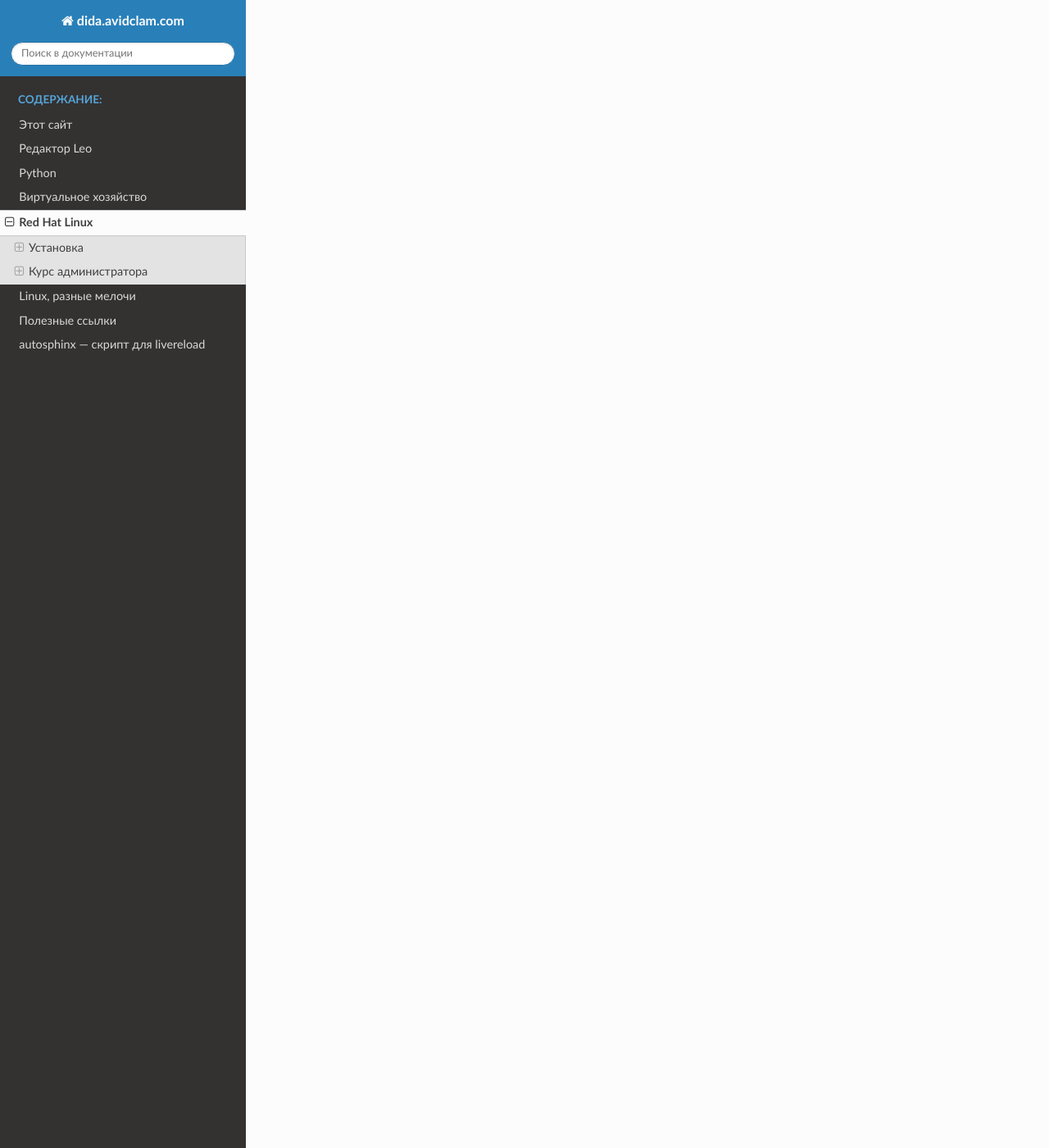
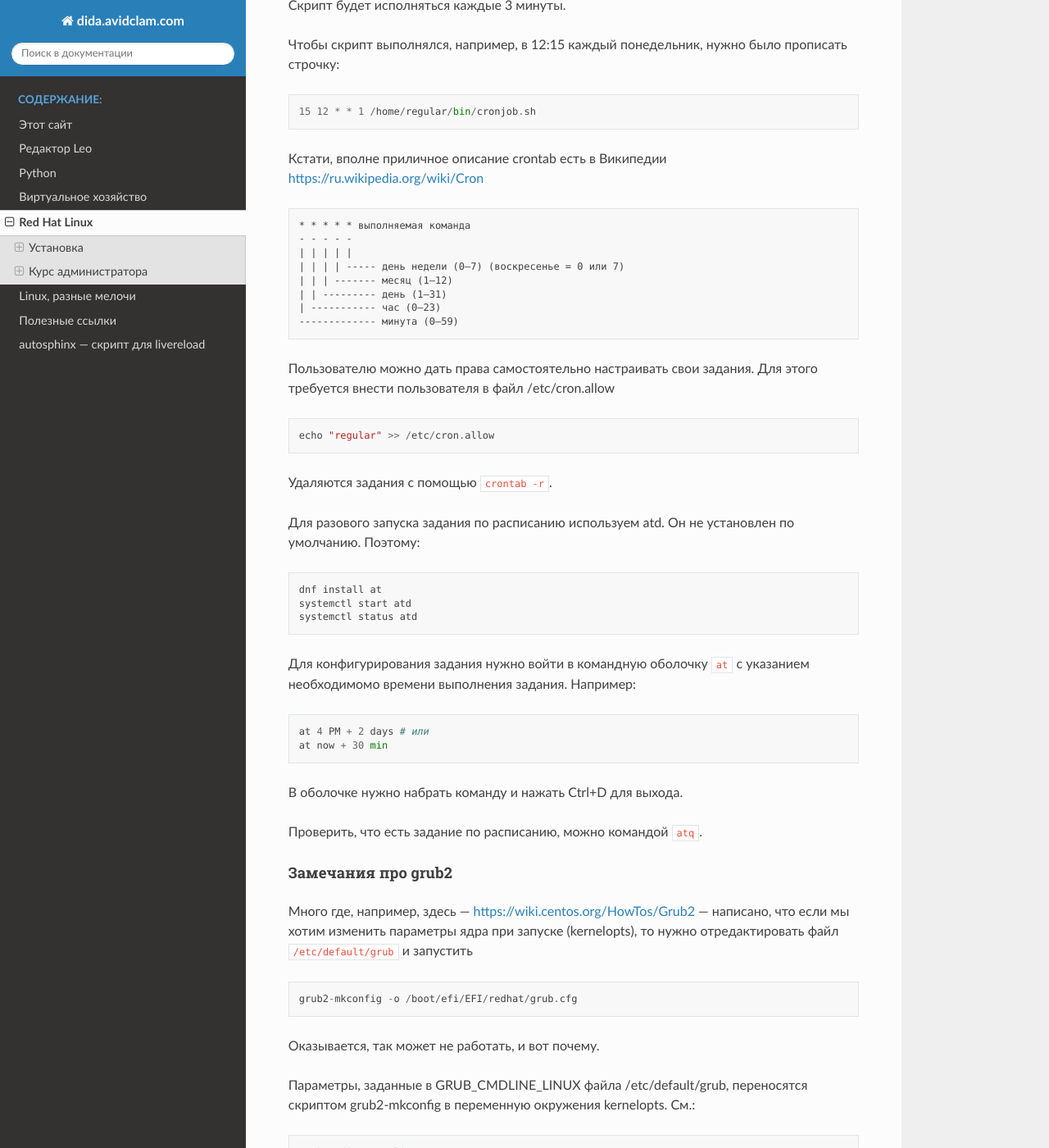
Before and after one commit to avidclam/dida, a Sphinx documentation site: the page built from docs/redhat.rst, in a window 1280 px wide and 1400 px high, scrolled down 8498 px. Shown: the whole window at 82% size. Built offline with Sphinx 7.4.7 and the Read the Docs theme 2.0.0, drawn with Linux system fonts in a browser that asks for light colours; some of the changed text lies outside the part shown.

Commit message:
RHCSA course: Section 4 completed

```diff
--- a/docs/redhat.rst
+++ b/docs/redhat.rst
@@ -49,6 +49,11 @@ Failed to set MokListRT
     lsblk
     swapoff /dev/vda3
     free -h
+
+Можно отключить еще и на уровне ядра::
+
+    echo "vm.swappiness=0" >> /etc/sysctl.conf
+    reboot
 
 Остальное стандартно: часовой пояс Московский, сеть настраивается, пользователь не создается,
 после каждого большого этапа делается shapshot виртуального диска.
@@ -274,12 +280,23 @@ Notes:
 
     /etc/sysconfig/network-scripts
 
-Замечания про репозитории
-^^^^^^^^^^^^^^^^^^^^^^^^^^^^^^^^^^^^^^^^^^^^^^^^
+Замечания про модули и репозитории
+^^^^^^^^^^^^^^^^^^^^^^^^^^^^^^^^^^^^^^^^^^^^^^^^^^^^^^^^^^^^^^^^
 
 Некоторые полезные сведения о репозиториях, пакетах и управлении ими.
 
-* Вместо yum -\> dnf.
+* Вместо yum -\> dnf
+* Модульная структура пакетов
+
+Модули и стримы можно просмотреть и установить независимо.
+
+::
+
+    dnf module list
+    dnf module info python36
+    dnf module info --profile python36:3.6
+    dnf install @python36
+
 * Как уже говорилось, в RHEL8 два репозитория --- BaseOS и AppStream.
 * Их можно найти, например, на ISO-диске RHEL8 в директориях с соответствующими именами и скопировать локально.
 
@@ -305,8 +322,8 @@ Notes:
     dnf repolist
     dnf groups list
 
-Запускать по cron от имени пользователя
-^^^^^^^^^^^^^^^^^^^^^^^^^^^^^^^^^^^^^^^^^^^^^^^^^^^^^^^^^^^^^^^^^^^^^
+Запускать задания по расписанию
+^^^^^^^^^^^^^^^^^^^^^^^^^^^^^^^^^^^^^^^^^^^^^^^^^^^^^^^^^^^
 
 Создадим пользователя::
 
@@ -316,7 +333,7 @@ Notes:
 
 Рекомендация по выбору ID для RHEL8: *The recommended practice is to assign IDs starting at 5,000*, так что UID=5010 вполне соответствует.
 
-Создадим скрипт::
+Создадим скрипт, например, такой::
 
     su - regular
     mkdir bin
@@ -335,3 +352,82 @@ Notes:
     */3 * * * * /home/regular/bin/cronjob.sh
 
 Скрипт будет исполняться каждые 3 минуты.
+
+Чтобы скрипт выполнялся, например, в 12:15 каждый понедельник, нужно было прописать строчку::
+
+    15 12 * * 1 /home/regular/bin/cronjob.sh
+
+Кстати, вполне приличное описание crontab есть в Википедии https://ru.wikipedia.org/wiki/Cron
+
+::
+
+    * * * * * выполняемая команда
+    - - - - -
+    | | | | |
+    | | | | ----- день недели (0—7) (воскресенье = 0 или 7)
+    | | | ------- месяц (1—12)
+    | | --------- день (1—31)
+    | ----------- час (0—23)
+    ------------- минута (0—59)
+
+Пользователю можно дать права самостоятельно настраивать свои задания.
+Для этого требуется внести пользователя в файл /etc/cron.allow
+
+::
+
+    echo "regular" >> /etc/cron.allow
+
+
+Удаляются задания с помощью ``crontab -r``.
+
+Для разового запуска задания по расписанию используем atd.
+Он не установлен по умолчанию. Поэтому::
+
+    dnf install at
+    systemctl start atd
+    systemctl status atd
+
+Для конфигурирования задания нужно войти в командную оболочку ``at``
+с указанием необходимомо времени выполнения задания. Например::
+
+    at 4 PM + 2 days # или
+    at now + 30 min
+
+В оболочке нужно набрать команду и нажать Ctrl+D для выхода.
+
+Проверить, что есть задание по расписанию, можно командой ``atq``.
+
+Замечания про grub2
+^^^^^^^^^^^^^^^^^^^^^^^^^^^^^^^
+
+Много где, например, здесь --- https://wiki.centos.org/HowTos/Grub2 --- написано, что если мы хотим изменить параметры ядра при запуске (kernelopts), то нужно отредактировать файл ``/etc/default/grub`` и запустить
+
+::
+
+    grub2-mkconfig -o /boot/efi/EFI/redhat/grub.cfg
+
+Оказывается, так может не работать, и вот почему.
+
+Параметры, заданные в GRUB_CMDLINE_LINUX файла /etc/default/grub, переносятся скриптом grub2-mkconfig в переменную окружения kernelopts. См.::
+
+    grub2-editenv - list
+
+Параметры старта каждого пункта меню GRUB,
+в соответствии с https://systemd.io/BOOT_LOADER_SPECIFICATION/,
+описываются в .conf файлах, расположенных в директории ``/boot/loader/entries/``.
+Обычно в них присутствует строчка
+
+::
+
+    options $kernelopts $tuned_params
+
+Однако ``options`` могут задаваться и непосредственно в conf-файле. В таком случае заданные где-то еще kernelopts никак не используются,
+и для изменения параметров запуска ядра нужно редактировать
+непосредственно conf-файл в директории ``/boot/loader/entries``.
+
+Разное
+^^^^^^^^^^^^
+
+Посмотреть источники синхронизации времени chronyd можно командой::
+
+    chronyc sources -v
```
Also changed, not shown: other parts of docs/redhat.rst (+4 -3 lines), 1 other file.
